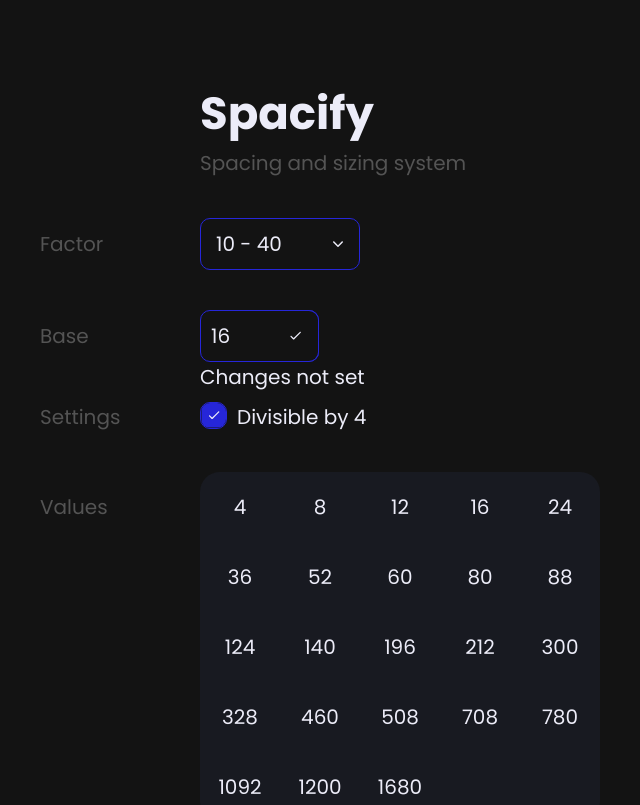
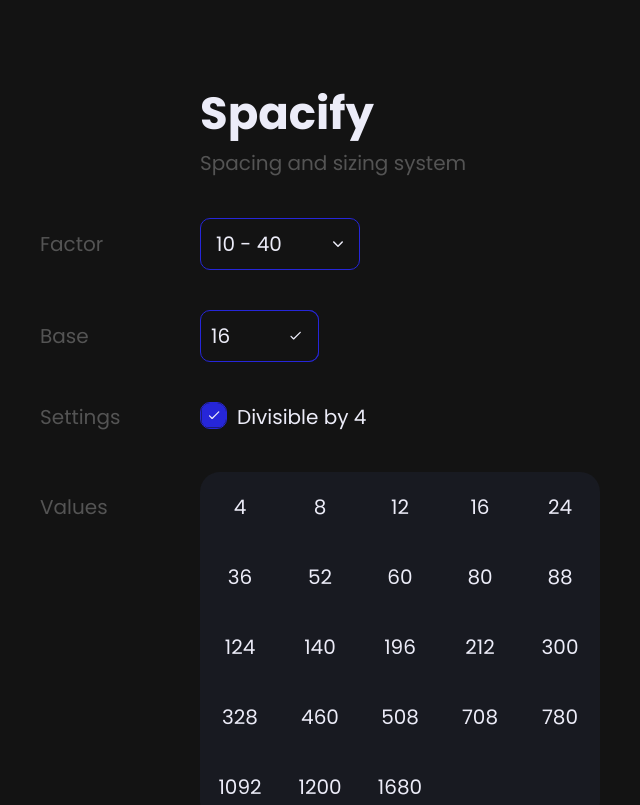
Before and after one commit to dotRarufu/spacify, a React (Vite) app: page / in a window 1280 px wide. Shown: the top 805 px of the page, without its empty margins (295-935 px from the left). Built offline with nearby package versions, Linux system fonts and the light colour scheme.

Commit message:
fix: base field tip visible on initial

```diff
--- a/src/components/Base.tsx
+++ b/src/components/Base.tsx
@@ -35,7 +35,7 @@ const Base = () => {
   const [value, setValue] = useState<number | null>(16);
   const { changeBase } = useContext(GlobalContext)!;
   const [isFocused, setIsFocused] = useState(false);
-  const [isSet, setIsSet] = useState(false);
+  const [isSet, setIsSet] = useState(true);
 
   const handleChange = (event: ChangeEvent<HTMLInputElement>) => {
     const { value, min, max } = event.target;
```
